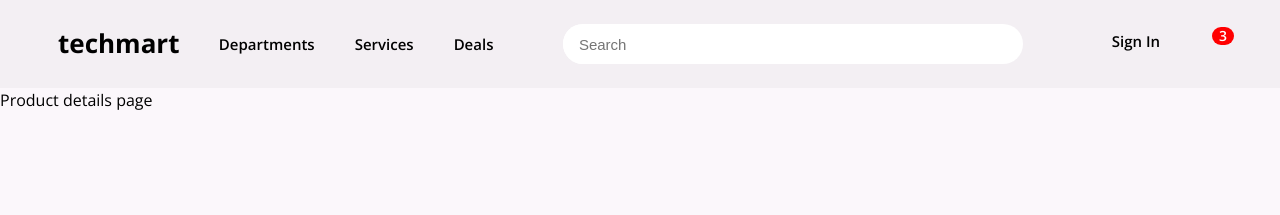
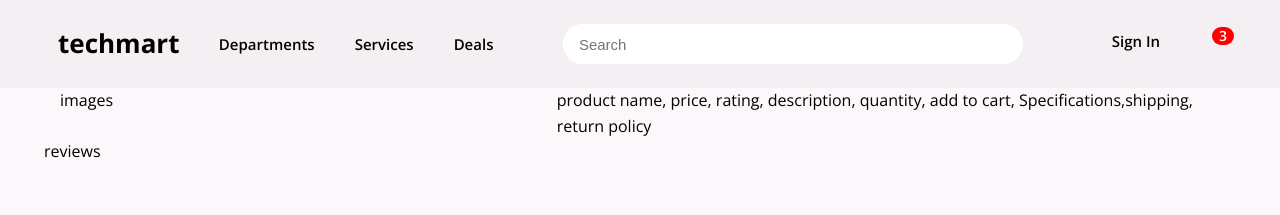
Before and after one commit to nhannguyencsd/mern-ecommerce, a React (Create React App) app in the folder client/: page /product-details in a window 1280 px wide. Shown: the top 215 px of the page. Built offline with nearby package versions, Linux system fonts and the light colour scheme.

Commit message:
feat(client): create a base for product details page

```diff
--- a/client/src/components/ProductCard/ProductCardIndex.js
+++ b/client/src/components/ProductCard/ProductCardIndex.js
@@ -7,7 +7,7 @@ const cx = classNames.bind(styles);
 
 function ProductCard({ card }) {
     return (
-        <Link className={cx('content')} to="/product-detail">
+        <Link className={cx('content')} to="/product-details">
             <div className={cx('image-cell')}>
                 <img src={card.image} alt="product img" />
             </div>
--- a/client/src/pages/ProductDetailsPage.js
+++ /dev/null
@@ -1,9 +0,0 @@
-import { useParams } from 'react-router-dom';
-
-function ProductDetailsPage() {
-    const { id } = useParams();
-    console.log(id);
-    return 'Product details page';
-}
-
-export default ProductDetailsPage;
--- /dev/null
+++ b/client/src/pages/ProductDetailsPage/ProductDetailsPageIndex.js
@@ -0,0 +1,23 @@
+import classNames from 'classnames/bind';
+import styles from './ProductDetailsPage.module.scss';
+
+const cx = classNames.bind(styles);
+
+function ProductDetailsPage() {
+    return (
+        <div className={cx('wrapper')}>
+            <div className="grid">
+                <div className="row">
+                    <div className="col lg-5">images</div>
+                    <div className="col lg-7">
+                        product name, price, rating, description, quantity, add to cart, Specifications,shipping, return
+                        policy
+                    </div>
+                    <div>reviews</div>
+                </div>
+            </div>
+        </div>
+    );
+}
+
+export default ProductDetailsPage;
--- a/client/src/routes/createRoutes.js
+++ b/client/src/routes/createRoutes.js
@@ -7,7 +7,7 @@ import AdminLayout from '../layouts/AdminLayout/AdminLayoutIndex';
 // import public pages
 import HomePage from '../pages/HomePage/HomePageIndex';
 import ProductListPage from '../pages/ProductListPage/ProductListPageIndex';
-import ProductDetailsPage from '../pages/ProductDetailsPage';
+import ProductDetailsPage from '../pages/ProductDetailsPage/ProductDetailsPageIndex';
 import CartPage from '../pages/CartPage';
 import RegisterPage from '../pages/RegisterPage';
 import LoginPage from '../pages/LoginPage';
```
Also changed, not shown: client/src/pages/ProductDetailsPage/ProductDetailsPage.module.scss (added).
